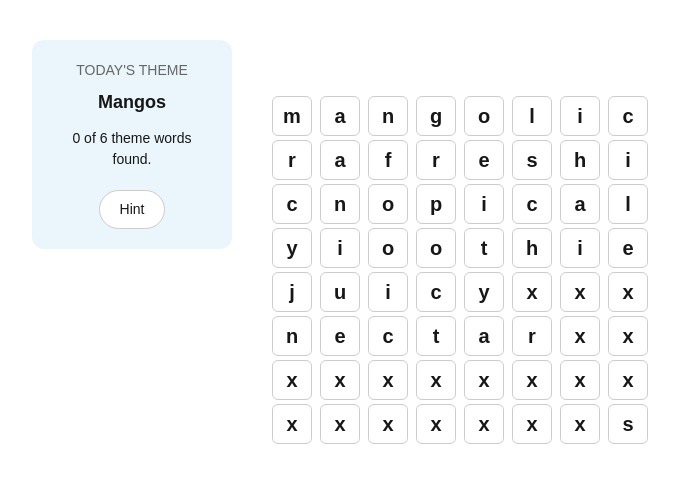
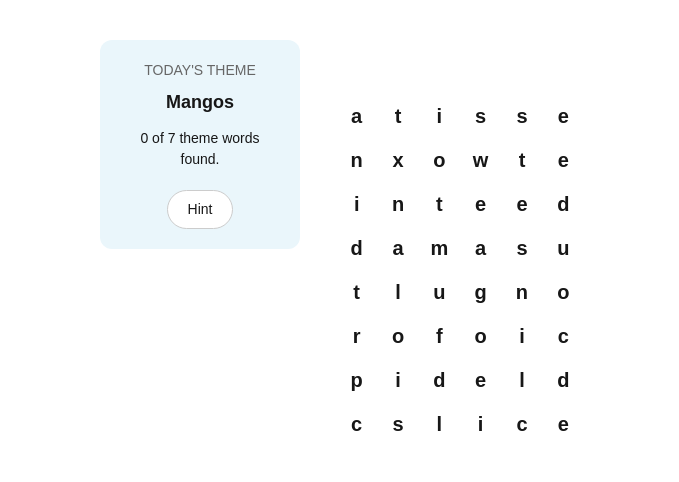
Before and after one commit to CaylinCat/mangodle, a Next.js app in the folder mangodle/: page /mands in a window 1280 px wide. Shown: the top 482 px of the page, without its empty margins (300-979 px from the left). Built offline with nearby package versions, Linux system fonts and the light colour scheme.

Commit message:
circles, lines, new test case

```diff
--- a/mangodle/src/app/mands/page.module.css
+++ b/mangodle/src/app/mands/page.module.css
@@ -67,11 +67,23 @@
   align-items: center;
   justify-content: center;
   background-color: white;
-  border: 1px solid #ccc;
-  border-radius: 6px;
+  border: none;
+  border-radius: 50%;
   cursor: pointer;
   transition: background-color 0.2s, border-color 0.2s;
 }
+
+/* .cell.foundSpanagram {
+  box-shadow: 0 0 0 2px #ffd54f inset;
+}
+
+.cell.found {
+  box-shadow: 0 0 0 2px blue inset;
+}
+
+.cell.selected {
+    box-shadow: 0 0 0 2px grey inset;
+} */
 
 .selected {
   background-color: #ffecb3;
@@ -130,3 +142,114 @@
   flex-direction: column;
   align-items: center;
 }
+
+/* Add a container for the grid to use relative positioning */
+.grid {
+  display: flex;
+  flex-direction: column;
+  gap: 4px;
+  position: relative; /* for absolute positioning connection lines */
+}
+
+/* Connecting line between selected adjacent cells */
+.connection-line {
+  position: absolute;
+  background-color: #ffd54f; /* same as selected border color */
+  animation: traceLine 0.3s ease forwards;
+  border-radius: 2px;
+  z-index: 1; /* behind letters */
+  pointer-events: none; /* ignore mouse events */
+}
+
+/* Horizontal connection line */
+.connection-line.horizontal {
+  height: 4px;
+  top: 50%;
+  transform: translateY(-50%);
+}
+
+/* Vertical connection line */
+.connection-line.vertical {
+  width: 4px;
+  left: 50%;
+  transform: translateX(-50%);
+}
+
+/* Diagonal connection line (45 degrees) */
+.connection-line.diagonal {
+  width: 6px;
+  height: 6px;
+  top: 50%;
+  left: 50%;
+  background-color: #ffd54f;
+  transform-origin: center;
+  border-radius: 2px;
+  /* rotated to match diagonal direction, adjust rotation in JS */
+}
+
+/* Animation for the connecting line: fading and growing */
+@keyframes traceLine {
+  0% {
+    opacity: 0;
+    transform: scaleX(0);
+  }
+  100% {
+    opacity: 1;
+    transform: scaleX(1);
+  }
+}
+
+/* Keep your existing selected cell animation */
+@keyframes trace {
+  0% {
+    transform: scale(1.2);
+    background-color: #fff3cd;
+    border-color: #ffeeba;
+  }
+  100% {
+    transform: scale(1);
+    background-color: #ffecb3;
+    border-color: #ffd54f;
+  }
+}
+
+.selected {
+  background-color: #ffecb3;
+  border-color: #ffd54f;
+  animation: trace 0.2s ease;
+}
+
+/* z-index layering for cells to be above lines */
+.cell {
+  position: relative;
+  z-index: 10;
+}
+
+/* Make sure SVG overlay is positioned absolutely and on top of grid */
+.svgOverlay {
+  position: absolute;
+  top: 0;
+  left: 0;
+  pointer-events: none; /* so mouse events pass through */
+  z-index: 5; /* under .cell which has z-index 10 */
+}
+
+/* For animated lines */
+.animatedLine {
+  stroke-dasharray: 100;
+  stroke-dashoffset: 100;
+  animation: dash 0.3s forwards;
+}
+
+/* For static lines (found words) */
+.staticLine {
+  stroke-dasharray: none;
+  stroke-dashoffset: 0;
+}
+
+/* Dash animation for lines */
+@keyframes dash {
+  to {
+    stroke-dashoffset: 0;
+  }
+}
--- a/mangodle/src/app/mands/page.tsx
+++ b/mangodle/src/app/mands/page.tsx
@@ -1,26 +1,27 @@
 'use client';
 
-import { useState } from 'react';
+import { useState, useEffect } from 'react';
 import styles from './page.module.css';
 
 const GRID = [
-  ['m', 'a', 'n', 'g', 'o', 'l', 'i', 'c'],
-  ['r', 'a', 'f', 'r', 'e', 's', 'h', 'i'],
-  ['c', 'n', 'o', 'p', 'i', 'c', 'a', 'l'],
-  ['y', 'i', 'o', 'o', 't', 'h', 'i', 'e'],
-  ['j', 'u', 'i', 'c', 'y', 'x', 'x', 'x'],
-  ['n', 'e', 'c', 't', 'a', 'r', 'x', 'x'],
-  ['x', 'x', 'x', 'x', 'x', 'x', 'x', 'x'],
-  ['x', 'x', 'x', 'x', 'x', 'x', 'x', 's'],
+    ['a', 't', 'i', 's', 's', 'e'],
+    ['n', 'x', 'o', 'w', 't', 'e'],
+    ['i', 'n', 't', 'e', 'e', 'd'],
+    ['d', 'a', 'm', 'a', 's', 'u'],
+    ['t', 'l', 'u', 'g', 'n', 'o'],
+    ['r', 'o', 'f', 'o', 'i', 'c'],
+    ['p', 'i', 'd', 'e', 'l', 'd'],
+    ['c', 's', 'l', 'i', 'c', 'e'],
 ];
 
 const WORDS = [
-  'JUICY',
-  'NECTAR',
-  'TROPICAL',
-  'SMOOTHIE',
-  'REFRESHING',
-  'MANGOLICIOUS', // spangram
+    'TROPIC',
+    'SLICED',
+    'DELICIOUS',
+    'ANTIOXIDANT',
+    'SWEET',
+    'SEED',
+    'MANGOFUL', // spangram
 ];
 
 export default function MangoStrands() {
@@ -87,8 +88,43 @@ export default function MangoStrands() {
         return '';
     };
 
+    const cellSize = 40;
+    const gapX = 0; // horizontal gap between cells (from CSS)
+    const gapY = 4; // vertical gap between rows (from CSS)
+    const cellCenterOffset = cellSize / 2;
+
+    const renderLines = (path: { row: number; col: number }[], animate: boolean) => {
+        if (path.length < 2) return null;
+
+        return path.slice(1).map((pos, i) => {
+            const from = path[i];
+            const to = pos;
+
+            const x1 = from.col * (cellSize + gapX) + cellCenterOffset;
+            const y1 = from.row * (cellSize + gapY) + cellCenterOffset;
+            const x2 = to.col * (cellSize + gapX) + cellCenterOffset;
+            const y2 = to.row * (cellSize + gapY) + cellCenterOffset;
+
+            return (
+                <line
+                    key={`${from.row}-${from.col}-${to.row}-${to.col}`}
+                    x1={x1}
+                    y1={y1}
+                    x2={x2}
+                    y2={y2}
+                    className={animate ? styles.animatedLine : styles.staticLine}
+                    stroke="#ffa500"
+                    strokeWidth="6"
+                    strokeLinecap="round"
+                />
+            );
+        });
+    };
+
+
     return (
         <div className={styles.container} onMouseUp={handleMouseUp}>
+
             <div className={styles.leftPanel}>
                 <div className={styles.themeBox}>
                     <div className={styles.themeTitle}>Today's Theme</div>
@@ -113,7 +149,25 @@ export default function MangoStrands() {
                     )}
                 </div>
 
-        <div className={styles.grid}>
+                <div className={styles.grid} style={{ position: 'relative', width: cellSize * GRID[0].length, height: cellSize * GRID.length }}>
+                    {/* SVG overlay for tracing lines */}
+                    <svg
+                        className={styles.svgOverlay}
+                        width={cellSize * GRID[0].length}
+                        height={cellSize * GRID.length}
+                    >
+                        {/* Lines for current selection (animated) */}
+                        {renderLines(selected, true)}
+
+                        {/* Lines for found words (static) */}
+                        {foundPaths.map(({ path }, i) => (
+                            <g key={`found-${i}`}>
+                                {renderLines(path, false)}
+                            </g>
+                        ))}
+                    </svg>
+
+                    {/* Grid cells */}
                     {GRID.map((row, rowIndex) => (
                         <div key={rowIndex} className={styles.gridRow}>
                             {row.map((letter, colIndex) => (
@@ -122,6 +176,7 @@ export default function MangoStrands() {
                                     className={`${styles.cell} ${getCellStyle(rowIndex, colIndex)}`}
                                     onMouseDown={() => handleMouseDown(rowIndex, colIndex)}
                                     onMouseEnter={(e) => e.buttons === 1 && handleMouseEnter(rowIndex, colIndex)}
+                                    style={{ width: cellSize, height: cellSize, lineHeight: `${cellSize}px` }}
                                 >
                                     {letter}
                                 </div>
```
Lines whose indentation alone changed are shown as unchanged.
